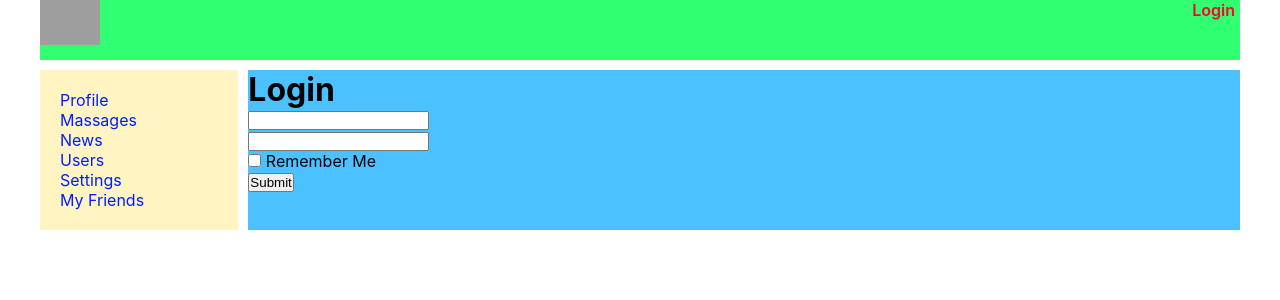
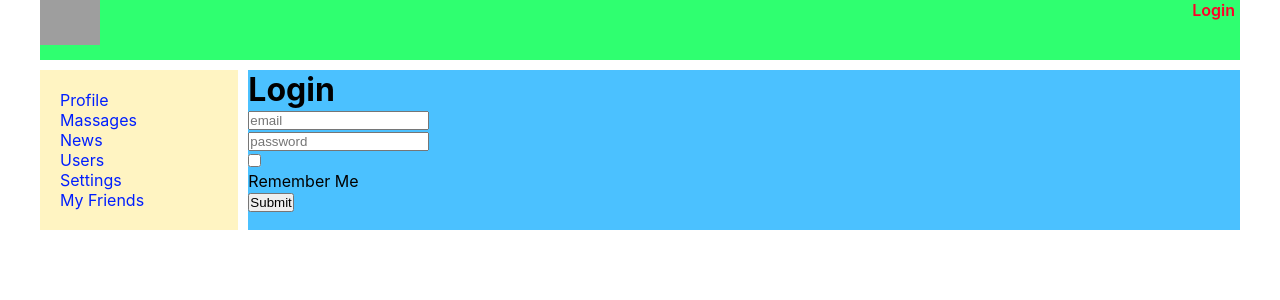
Before and after one commit to GriGoryanSyStem/React-Redux-65, a React (Create React App) app in the folder my-app/: page /login in a window 1280 px wide. Shown: the top 300 px of the page. Built offline with nearby package versions, Linux system fonts and the light colour scheme; no server answers; grey boxes are pictures that could not be loaded.

Commit message:
78 - React JS - login и logout api

```diff
--- a/my-app/src/api/api.js
+++ b/my-app/src/api/api.js
@@ -58,5 +58,15 @@ export const authAPI = {
        return (
            instence.get(`auth/me`)
        )
+    },
+    loginApi(email,password,rememberMe = false){ //78
+       return (
+           instence.post(`auth/login`,{email,password,rememberMe})
+       )
+    },
+    logOutApi(){
+       return (
+           instence.delete(`auth/login`)
+       )
     }
 };
--- a/my-app/src/components/Common/FormsControl/FormsControl.js
+++ b/my-app/src/components/Common/FormsControl/FormsControl.js
@@ -1,11 +1,11 @@
 import React from "react";
 import c from "./FormsControl.module.css";
 
-export const Element = (InputType) => ({input,meta}) => { // 77 - React JS - redux-form field validation https://redux-form.com/8.3.0/examples/fieldlevelvalidation/
+export const renderField = ({input, label, type, meta}) => {
     return (
-        <div className={c.formControl +" "+ (meta.touched && meta.error ? c.error : "")}>
-            <InputType {...input} />
-            {meta.touched && meta.error && <span> {meta.error} </span>}
+        <div className={c.formControl + " " + (meta.touched && meta.error ? c.error : "")}>
+            <input {...input} placeholder={label} type={type}/>
+            {meta.touched && (meta.error && <span>{meta.error}</span>) || (meta.warning && <span>{meta.warning}</span>)}
         </div>
     );
-};
+}
--- a/my-app/src/components/Dialogs/Dialogs.jsx
+++ b/my-app/src/components/Dialogs/Dialogs.jsx
@@ -2,10 +2,10 @@ import React from "react";
 import aa from './Dialogs.module.css';
 import DialogItem from "./DialogItem/DialogItem";
 import Massages from "./Massage/Massages";
-import {Redirect} from "react-router-dom";
 import {Field, reduxForm} from "redux-form";
 import {maxLength, minLength, required} from "../../utilValidation/validators/validator";
-import {Element} from "../Common/FormsControl/FormsControl";
+import {renderField} from "../Common/FormsControl/FormsControl";
+import Redirect from "react-router-dom/es/Redirect";
 
 
 const Dialogs = (props) => {
@@ -40,15 +40,14 @@ const Dialogs = (props) => {
 
 let maxLength30 = maxLength(30);
 let minLength1 = minLength(1);
-const InputType = Element('textarea');
 
 const AddMassageForm = (props) => {
     return (
         <form onSubmit={props.handleSubmit}>
             <div>
-                <Field  component ={InputType}
+                <Field  component ={renderField}
                         name = "newMassageBody"
-                        placeholder='enter your massage'
+                        label='enter your massage'
                         validate={[required, maxLength30, minLength1]}/>
                </div>
             <div>
--- a/my-app/src/components/Header/Header.jsx
+++ b/my-app/src/components/Header/Header.jsx
@@ -1,18 +1,17 @@
 import React from "react";
 import cc from './Header.module.css';
-import {NavLink} from "react-router-dom"; // Урок 14. // don't use << _ >> && << - >> in css style. f.ex. _header or my-header;
+import {NavLink} from "react-router-dom";
+// Урок 14. // don't use << _ >> && << - >> in css style. f.ex. _header or my-header;
 
 const Header = (props) => {
-return(
+    return(
         <header className={cc.header}>
-
             <img src="https://cdn4.iconfinder.com/data/icons/logos-3/600/React.js_logo-512.png" alt="image"/>
-
             <div className={cc.login_block}>
-                {props.isAuth ? props.login : <NavLink to = {'/login'}>Login</NavLink>}
-
+                {props.isAuth
+                    ? <div>{props.login}  -  <button onClick={props.logOutThunk}>Log out</button></div>
+                    : <NavLink to = {'/login'}>Login</NavLink> }
             </div>
-
         </header>
 )
 };
--- a/my-app/src/components/Header/HeaderContainer.jsx
+++ b/my-app/src/components/Header/HeaderContainer.jsx
@@ -1,9 +1,10 @@
 import React from "react";
 import Header from "./Header";
-import {authThunk} from "../../redux/auth-reducer";
+import {authThunk, logOutThunk} from "../../redux/auth-reducer";
 import {connect} from "react-redux";
 
 class HeaderContainer extends React.Component {
+
     componentDidMount() {
         this.props.authThunk();
     }
@@ -20,4 +21,4 @@ const mapStateToProps = (state) => {
     }
 };
 
-export default connect(mapStateToProps,{authThunk})(HeaderContainer);
+export default connect(mapStateToProps,{authThunk,logOutThunk})(HeaderContainer);
--- a/my-app/src/components/Login/Login.jsx
+++ b/my-app/src/components/Login/Login.jsx
@@ -1,19 +1,32 @@
 import React from 'react';
 import {Field, reduxForm} from "redux-form";
-import {maxLength, minLength, required} from "../../utilValidation/validators/validator";
-import {Element} from "../Common/FormsControl/FormsControl";
+import {connect} from "react-redux";
+import {loginThunk} from "../../redux/auth-reducer";
+import Redirect from "react-router-dom/es/Redirect";
+import {email, maxLength, minLength, required} from "../../utilValidation/validators/validator";
+import {renderField} from "../Common/FormsControl/FormsControl";
+
+
+
+
 
 let maxLength30 = maxLength(30);
 let minLength5 = minLength(5);
-const InputType = Element('input');
 
-const Login = () => {
-    return (
+const Login = (props) => {
+    const onSubmit = (formData)=>{
+        props.loginThunk(formData.login,formData.password,formData.rememberMe)
+    };
+    if(props.isAuth){
+        return <Redirect to ={"/profile"}/>
+    }
+    else{
+        return (
         <div>
             <h1>Login</h1>
-            <LoginReduxForm />
+            <LoginReduxForm onSubmit ={onSubmit}/>
         </div>
-    )
+    )}
 };
 
 const LoginForm = (props) => {
@@ -21,11 +34,11 @@ const LoginForm = (props) => {
         <div>
             <form onSubmit={props.handleSubmit}>
                 <div>
-                    <Field component={InputType} name ={'login'} placeholder="login" validate={[required, maxLength30, minLength5]}/></div>
+                    <Field component={renderField} name ={'login'}  type="email" validate={email} label = 'email'/></div>
                 <div>
-                    <Field component={InputType} name ={'password'} placeholder="password" validate={[required, maxLength30, minLength5]}/></div>
+                    <Field component={renderField} name ={'password'} type="password" label = 'password' placeholder="password" validate={[required, maxLength30, minLength5]}/></div>
                 <div>
-                    <Field component={'input'} name ={'rememberMe'} type={"checkbox"} /> Remember Me</div>
+                    <Field component={renderField} name ={'rememberMe'} type="checkbox" /> Remember Me</div>
                 <div>
                     <button>Submit</button>
                 </div>
@@ -34,5 +47,11 @@ const LoginForm = (props) => {
     )
 };
 
+let mapStateToProps = (state) => {
+    return {
+        isAuth: state.auth.isAuth  //68 Redirect
+    }
+};
+
 const LoginReduxForm = reduxForm({form: 'login'})(LoginForm);
-export default Login;
+export default connect(mapStateToProps,{loginThunk})(Login);
--- a/my-app/src/components/Profile/MyPosts/MyPosts.jsx
+++ b/my-app/src/components/Profile/MyPosts/MyPosts.jsx
@@ -3,11 +3,10 @@ import dd from './MyPosts.module.css';
 import Post from "./Post/Post";
 import {Field, reduxForm} from "redux-form";
 import {required, maxLength, minLength} from "../../../utilValidation/validators/validator";
-import {Element} from "../../Common/FormsControl/FormsControl";
+import {renderField} from "../../Common/FormsControl/FormsControl";
 
 let maxLength15 = maxLength(15);
 let minLength2 = minLength(2);
-const InputType = Element('textarea');
 
 const MyPosts = (props) => {
     let newArrPostsData = props.store.profilePage.postsData.map((index, key) => {
@@ -32,7 +31,9 @@ const addNewPostForm = (props) => {
     return (
         <form onSubmit={props.handleSubmit}>
             <div>
-                <Field component={InputType} name="TextValue" placeholder=' Write Post Massage'
+                <Field component={renderField}
+                       name="TextValue"
+                       label=' Write Post Massage'
                        validate={[required, maxLength15, minLength2]}/>
             </div>
             <div>
--- a/my-app/src/components/Profile/Profile.jsx
+++ b/my-app/src/components/Profile/Profile.jsx
@@ -2,13 +2,17 @@ import React from "react";
 import MyPosts from "./MyPosts/MyPosts"; // Урок 14. // don't use << _ >> && << - >> in css style. f.ex. _header or my-header;
 import ProfileInfo from "./ProfileInfo/ProfileInfo";
 import MyPostsContainer from "./MyPosts/MyPostsContainer";
+import Redirect from "react-router-dom/es/Redirect";
 
 const Profile = (props) => {
+
         return (
             <div>
                 <ProfileInfo {...props} />
                 <MyPostsContainer />
             </div>
         )
+
+
 };
 export default Profile;
--- a/my-app/src/components/Profile/ProfileInfo/ProfileInfo.jsx
+++ b/my-app/src/components/Profile/ProfileInfo/ProfileInfo.jsx
@@ -5,6 +5,7 @@ import ProfileStatus from "./ProfileStatus";
 
 
 const ProfileInfo = (props) => {
+
     if(!props.store.profileId){
         return <Loader/>;
     }
@@ -13,7 +14,7 @@ const ProfileInfo = (props) => {
             <div className={aa.flowerGirl}>
                 <img
                     src={props.store.profileId.photos.large}
-                    alt="pic"/>
+                    alt="my profile image"/>
             </div>
             <div>{props.store.profileId.fullName}</div>
 
--- a/my-app/src/utilValidation/validators/validator.js
+++ b/my-app/src/utilValidation/validators/validator.js
@@ -1,27 +1,23 @@
 import React from "react";
 
-export const required = (value) =>{
-    if(value){
-        return undefined
-    }
-    else {
-        return 'Field is required'
-    }
+//https://redux-form.com/8.3.0/examples/fieldlevelvalidation/
+
+export const required = (value) => {
+    return(
+        value || typeof value === 'number' ? undefined : 'Required'
+    )
 };
 
-export const maxLength = (maxLength)=>(value)=>{
-    if(value.length > maxLength){
-        return `Max length is ${maxLength} symbols`
-    }
-    else {
-        return undefined;
-    }
+export const maxLength = max => value =>
+    value && value.length > max ? `Must be ${max} characters or less` : undefined;
+
+export const minLength = min => value =>
+    value && value.length < min ? `Must be ${min} characters or more` : undefined;
+
+export const email = (value) => {
+    return(
+        value && !/^[A-Z0-9._%+-]+@[A-Z0-9.-]+\.[A-Z]{2,4}$/i.test(value)
+        ? 'Invalid email address'
+        : undefined
+    )
 };
-export const minLength = (minLength)=>(value)=>{
-    if(value.length < minLength){
-        return `Min length is ${minLength} symbols`
-    }
-    else {
-        return undefined;
-    }
-};
```
Also changed, not shown: my-app/src/redux/auth-reducer.js (+31 -15 lines). Lines whose indentation alone changed are shown as unchanged.
